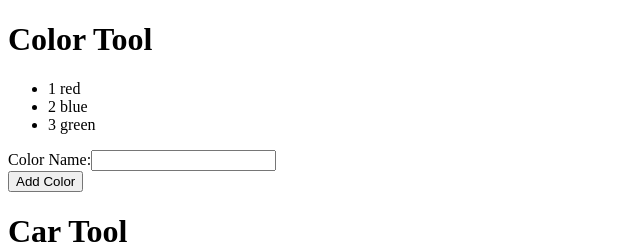
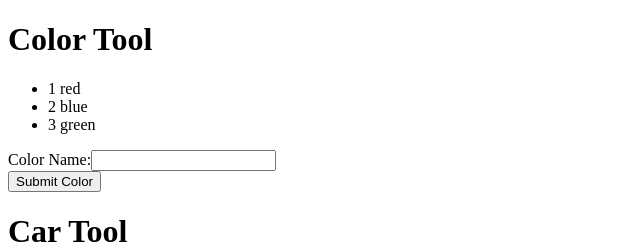
Before and after one commit to training4developers/angular_02122018, an Angular app: page / in a window 1280 px wide. Shown: the top 244 px of the page, without its empty margins (0-640 px from the left). Built offline with nearby package versions, Linux system fonts and the light colour scheme.

Commit message:
added code demos

```diff
--- a/src/app/color-tool/color-tool.module.ts
+++ b/src/app/color-tool/color-tool.module.ts
@@ -5,12 +5,13 @@ import { ReactiveFormsModule } from '@angular/forms';
 import { ColorHomeComponent } from './components/color-home/color-home.component';
 import { ToolHeaderComponent } from './components/tool-header/tool-header.component';
 import { ColorListComponent } from './components/color-list/color-list.component';
+import { ColorFormComponent } from './components/color-form/color-form.component';
 
 @NgModule({
   imports: [
     CommonModule, ReactiveFormsModule,
   ],
-  declarations: [ColorHomeComponent, ToolHeaderComponent, ColorListComponent],
+  declarations: [ColorHomeComponent, ToolHeaderComponent, ColorListComponent, ColorFormComponent],
   // exports the component to be used in a template outside of the module
   exports: [ColorHomeComponent],
 })
--- /dev/null
+++ b/src/app/color-tool/components/color-form/color-form.component.html
@@ -0,0 +1,10 @@
+<form [formGroup]="colorForm">
+
+    <div>
+      <label for="color-name-input">Color Name:</label>
+      <input type="text" id="color-name-input" formControlName="colorName">
+    </div>
+
+    <button type="button" (click)="submitColor()">Submit Color</button>
+
+  </form>
--- /dev/null
+++ b/src/app/color-tool/components/color-form/color-form.component.ts
@@ -0,0 +1,38 @@
+import { Component, OnInit, Output, EventEmitter } from '@angular/core';
+import { FormGroup, FormBuilder } from '@angular/forms';
+
+import { Color } from '../../models/color';
+
+@Component({
+  selector: 'color-form',
+  templateUrl: './color-form.component.html',
+  styleUrls: ['./color-form.component.css']
+})
+export class ColorFormComponent implements OnInit {
+
+  public colorForm: FormGroup;
+
+  @Output()
+  public saveColor = new EventEmitter<Color>();
+
+  // private fb: FormBuilder;
+
+  // constructor(fb: FormBuilder) {
+  //   this.fb = fb;
+  // }
+
+  constructor(private fb: FormBuilder) { }
+
+  ngOnInit() {
+    this.colorForm = this.fb.group({
+      colorName: [ '' ],
+    });
+  }
+
+  public submitColor() {
+    this.saveColor.emit({
+      name: this.colorForm.value.colorName,
+    });
+  }
+
+}
--- a/src/app/color-tool/components/color-home/color-home.component.html
+++ b/src/app/color-tool/components/color-home/color-home.component.html
@@ -1,12 +1,3 @@
 <tool-header headerText="Color Tool"></tool-header>
 <color-list [colorList]="colors"></color-list>
-<form [formGroup]="colorForm">
-
-  <div>
-    <label for="color-name-input">Color Name:</label>
-    <input type="text" id="color-name-input" formControlName="colorName">
-  </div>
-
-  <button type="button" (click)="addColor()">Add Color</button>
-
-</form>
+<color-form (saveColor)="addColor($event)"></color-form>
--- a/src/app/color-tool/components/color-home/color-home.component.ts
+++ b/src/app/color-tool/components/color-home/color-home.component.ts
@@ -1,5 +1,4 @@
 import { Component, OnInit } from '@angular/core';
-import { FormGroup, FormBuilder } from '@angular/forms';
 
 import { Color } from '../../models/color';
 
@@ -10,36 +9,20 @@ import { Color } from '../../models/color';
 })
 export class ColorHomeComponent implements OnInit {
 
-  public message = 'Color Tool';
-
-  public colorForm: FormGroup;
-
   public colors: Color[] = [
     { id: 1, name: 'red' },
     { id: 2, name: 'blue' },
     { id: 3, name: 'green' },
   ];
 
-  // private fb: FormBuilder;
-
-  // constructor(fb: FormBuilder) {
-  //   this.fb = fb;
-  // }
-
-  constructor(private fb: FormBuilder) { }
 
   ngOnInit() {
-    this.colorForm = this.fb.group({
-      colorName: [ '' ],
-    });
   }
 
-  addColor() {
-    console.log(this.colorForm.value);
-
+  addColor(newColor: Color) {
     this.colors = this.colors.concat({
       id: Math.max(...this.colors.map(c => c.id)) + 1,
-      name: this.colorForm.value.colorName
+      ...newColor
     });
   }
 
--- a/src/app/color-tool/models/color.ts
+++ b/src/app/color-tool/models/color.ts
@@ -1,4 +1,4 @@
 export interface Color {
-  id: number;
+  id?: number;
   name: string;
 }
```
Also changed, not shown: src/app/color-tool/components/color-form/color-form.component.css (added), 1 other file (tests, documents, lock files or other folders).
